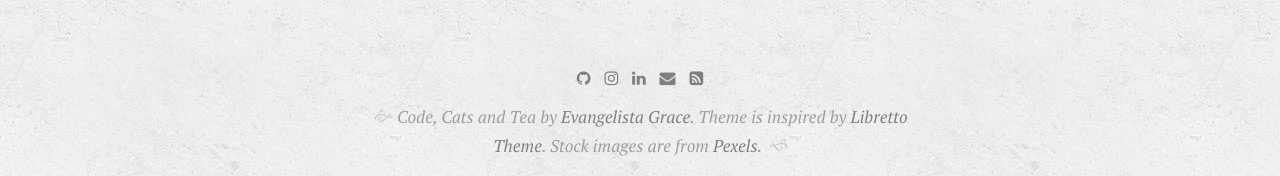
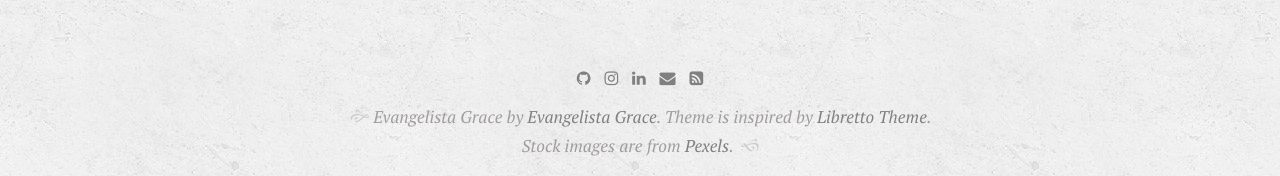
Before and after one commit to evangelistagrace/evangelistagrace.github.io, a Jekyll site: the page built from index.html, in a window 1280 px wide and 900 px high, scrolled down 2868 px. Shown: the part 724-900 px from the top of the window. Built offline with Jekyll 4.4.1, drawn with Linux system fonts in a browser that asks for light colours; some web fonts are replaced; the list of posts is cut into pages by our own code; some of the changed text lies outside the part shown.

Commit message:
Update _config.yml

```diff
--- a/_config.yml
+++ b/_config.yml
@@ -20,7 +20,7 @@ permalink:           none
 plugins:             [jekyll-paginate, jekyll-sitemap, jekyll-feed, jekyll-seo-tag]
 
 # Customise atom feed settings (this is where Jekyll-Feed gets configuration information)
-title:		           'Code, Cats and Tea'
+title:		           'Evangelista Grace'
 description:	       'Chronicles of brown lass named Grace'
 author:              'Evangelista Grace'
 
```
